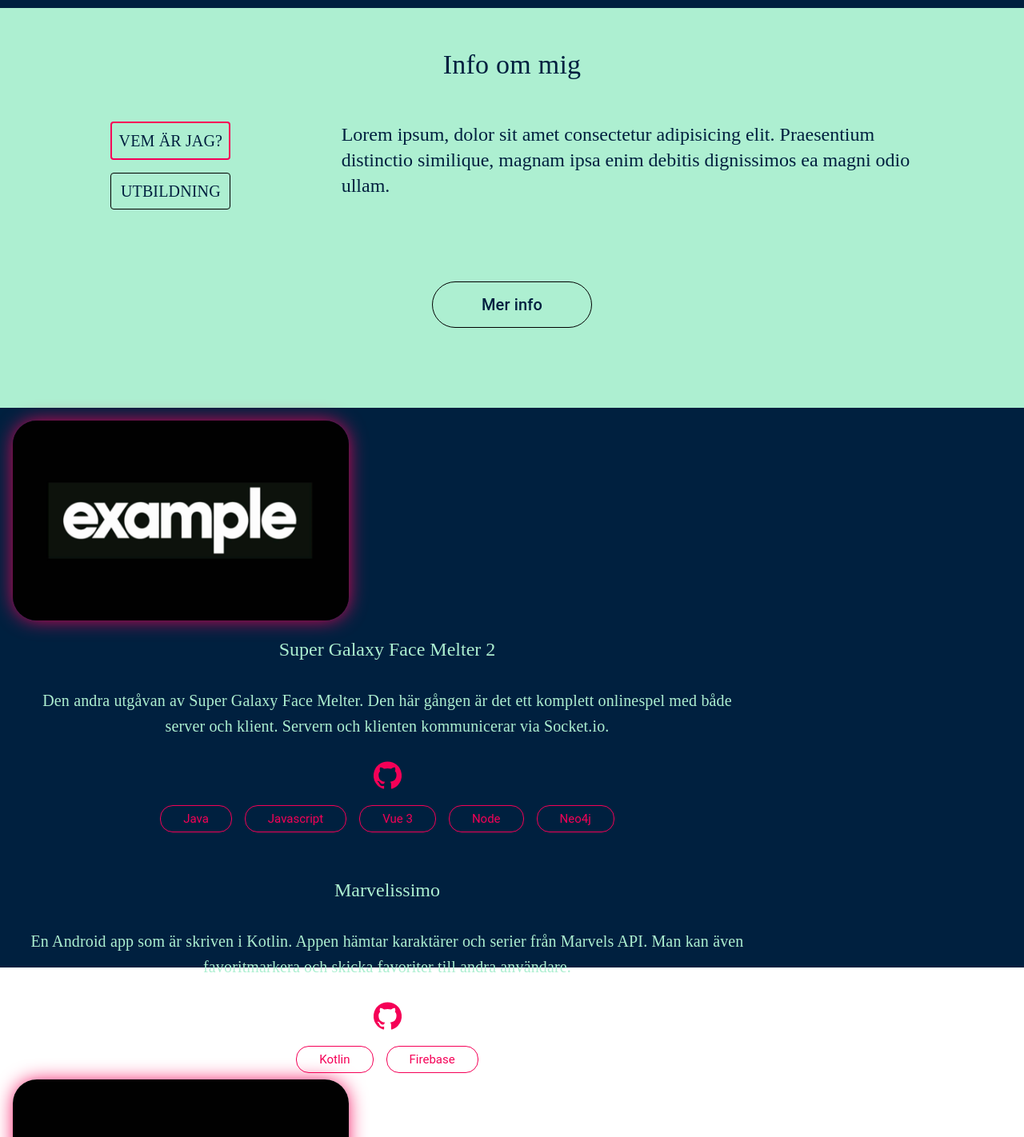
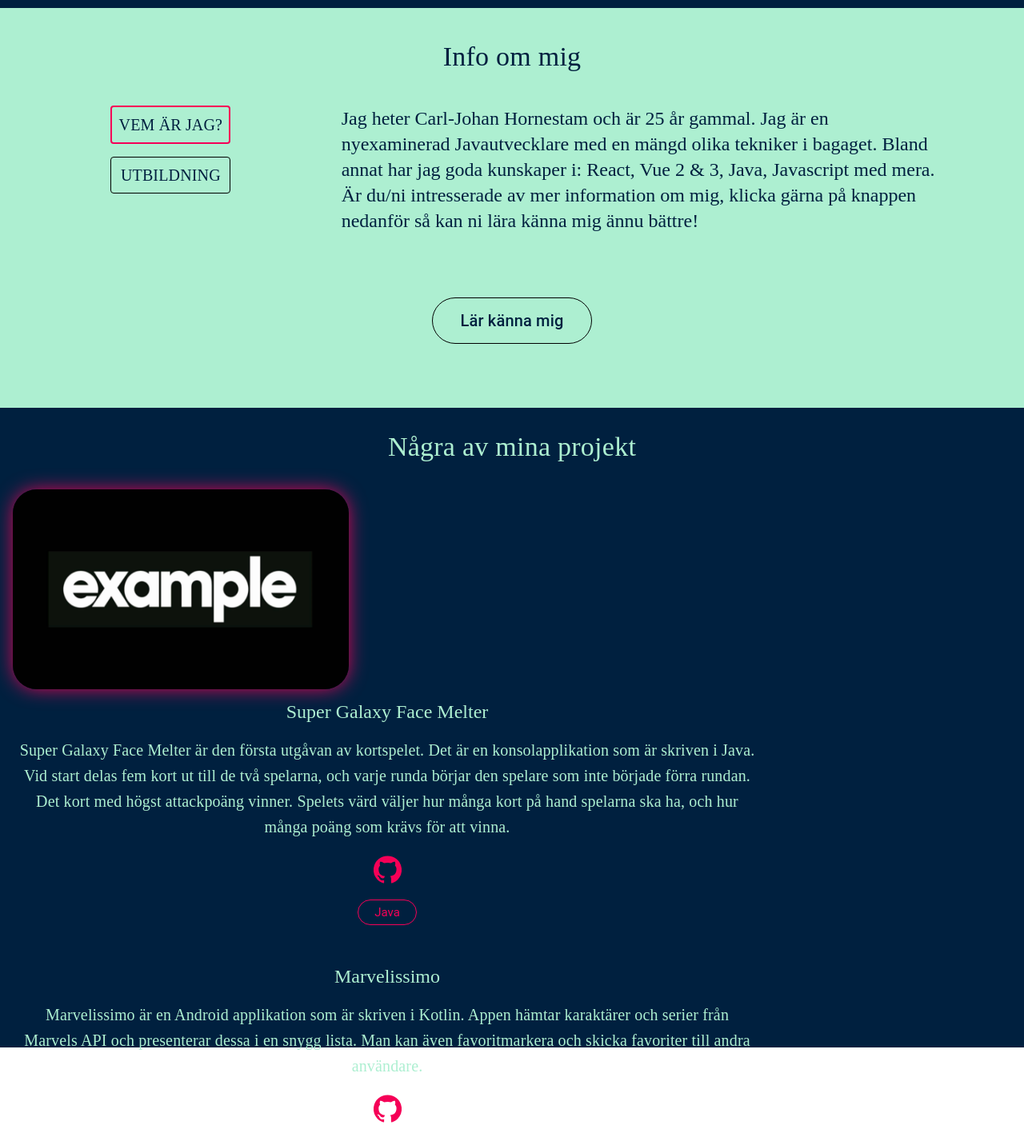
Before and after one commit to Carljohan-hornestam/portfolio-webpage, a React (Create React App) app: page / in a window 1280 px wide. Shown: the part 720-2142 px from the top of the page at 80% size. Built offline with nearby package versions, Linux system fonts and the light colour scheme; a web font is replaced by a local one.

Commit message:
Added proper text, styling fixes

```diff
--- a/src/App.tsx
+++ b/src/App.tsx
@@ -38,7 +38,7 @@
   smallProjectsContainer: {
     // backgroundImage: `url(${bgImage})`,
     background: "#00203FFF",
-    height: 700,
+    height: 800,
   },
 }));
 
--- a/src/components/Projects.tsx
+++ b/src/components/Projects.tsx
@@ -15,12 +15,12 @@
   },
   typography: {
     color: "#ADEFD1FF",
-    padding: theme.spacing(2),
+    padding: theme.spacing(1),
     fontFamily: "Averia",
     textAlign: "center",
   },
   chip: {
-    padding: theme.spacing(2),
+    padding: theme.spacing(1),
     margin: theme.spacing(1),
     fontFamily: "Bebas+Neue",
     fontSize: 15,
@@ -48,7 +48,7 @@
           <Grid
             alignContent="center"
             key={index}
-            style={{ padding: 20 }}
+            // style={{ padding: 20 }}
             container
             item
             xs={12}
--- a/src/components/SmallAbout.tsx
+++ b/src/components/SmallAbout.tsx
@@ -30,7 +30,6 @@
     color: "#00203FFF",
     border: "1px solid black",
     width: 150,
-    marginBottom: theme.spacing(2),
     "&:hover": {
       background: "transparent",
       border: "1px solid #f50057",
@@ -109,15 +108,20 @@
         <Fade bottom>
           {infoState === "info" ? (
             <Typography className={styles.typography} variant="h5">
-              Lorem ipsum, dolor sit amet consectetur adipisicing elit.
-              Praesentium distinctio similique, magnam ipsa enim debitis
-              dignissimos ea magni odio ullam.
+              Jag heter Carl-Johan Hornestam och är 25 år gammal. Jag är en nyexaminerad
+              Javautvecklare med en mängd olika tekniker i bagaget. Bland annat
+              har jag goda kunskaper i: React, Vue 2 & 3, Java, Javascript med
+              mera. Är du/ni intresserade av mer information om mig, klicka
+              gärna på knappen nedanför så kan ni lära känna mig ännu bättre!
             </Typography>
           ) : (
             <Typography className={styles.typography} variant="h5">
-              Lorem ipsum, dolor sit amet consectetur adipisicing elit.
-              Praesentium distinctio similique, magnam ipsa enim debitis
-              dignissimos ea magni odio ullam.
+              Jag har läst utbildningen Javautvecklare på yrkeshögskolan EC
+              Utbildning i Malmö. Där har jag från grunden fått lära mig minst
+              ett tiotal olika programmeringsspråk/tekniker. Några av dessa är
+              Java, HTML & CSS, Javascript, Vue 2 & 3, React, Node, Spring med
+              mera. Ett objektorienterat sätt att programmera på har legat i
+              fokus under de två åren.
             </Typography>
           )}
         </Fade>
@@ -127,7 +131,7 @@
           className={styles.infoLinkButton}
           onClick={() => history.push("/about")}
         >
-          <Typography variant="h6">Mer info</Typography>
+          <Typography variant="h6">Lär känna mig</Typography>
         </IconButton>
       </Grid>
     </>
--- a/src/components/SmallProjects.tsx
+++ b/src/components/SmallProjects.tsx
@@ -25,7 +25,7 @@
   },
   typography: {
     color: "#ADEFD1FF",
-    padding: theme.spacing(2),
+    padding: theme.spacing(1),
     fontFamily: "Averia",
   },
   projectsLinkButton: {
@@ -40,7 +40,7 @@
     },
   },
   chip: {
-    padding: theme.spacing(2),
+    padding: theme.spacing(1),
     margin: theme.spacing(1),
     fontFamily: "Bebas+Neue",
     fontSize: 15,
@@ -65,6 +65,17 @@
 
   return (
     <>
+      <Grid
+        justify="center"
+        style={{ marginTop: 20, marginBottom: 8 }}
+        container
+        item
+        xs={12}
+      >
+        <Typography className={styles.typography} variant="h4">
+          Några av mina projekt
+        </Typography>
+      </Grid>
       {projects.map((project: Project, index: number) => {
         return index < 2 ? (
           <Grid
--- a/src/data2/projects1.js
+++ b/src/data2/projects1.js
@@ -2,41 +2,45 @@
 
 export const projects1 = [
   {
-    "name": "Super Galaxy Face Melter 2",
-    "description": `Den andra utgåvan av Super Galaxy Face Melter. Den här gången är det ett komplett onlinespel med både server och klient.
-     Servern och klienten kommunicerar via Socket.io.`,
-    "githubLink": "https://github.com/BitLord69/SGFM2",
-    "imageSrc": image,
-    "writtenIn": ["Java", "Javascript", "Vue 3", "Node", "Neo4j",]
+    name: "Super Galaxy Face Melter",
+    description: `Super Galaxy Face Melter är den första utgåvan av kortspelet. Det är en konsolapplikation som är skriven i Java.
+       Vid start delas fem kort ut till de två spelarna, och varje runda börjar den spelare som inte började förra rundan. Det kort med högst attackpoäng vinner.
+       Spelets värd väljer hur många kort på hand spelarna ska ha, och hur många poäng som krävs för att vinna.`,
+    githubLink: "https://github.com/nekcoj/SuperGalaxyFaceMelter",
+    imageSrc: image,
+    writtenIn: ["Java"],
   },
   {
-    "name": "Marvelissimo",
-    "description": "En Android app som är skriven i Kotlin. Appen hämtar karaktärer och serier från Marvels API. Man kan även favoritmarkera och skicka favoriter till andra användare.",
-    "githubLink": "https://github.com/BitLord69/Marvelissimo",
-    "imageSrc": image,
-    "writtenIn": ["Kotlin", "Firebase"]
+    name: "Marvelissimo",
+    description:
+      "Marvelissimo är en Android applikation som är skriven i Kotlin. Appen hämtar karaktärer och serier från Marvels API och presenterar dessa i en snygg lista. Man kan även favoritmarkera och skicka favoriter till andra användare.",
+    githubLink: "https://github.com/BitLord69/Marvelissimo",
+    imageSrc: image,
+    writtenIn: ["Kotlin", "Firebase"],
   },
   {
-    "name": "Super Galaxy Face Melter",
-    "description": "Den första utgåvan av Super Galaxy Face Melter kortspelet. Det är ett konsolprogram som är skrivet i Java.",
-    "githubLink": "https://github.com/nekcoj/SuperGalaxyFaceMelter",
-    "imageSrc": image,
-    "writtenIn": [
-      "Java"
-    ]
+    name: "Super Galaxy Face Melter 2",
+    description: `Det här är den andra utgåvan av Super Galaxy Face Melter serien. Den här gången är det ett komplett onlinespel med både server och klient.
+     Servern och klienten kommunicerar via Socket.io. Servern är skriven i Java och frontenden i Vue 3. Applikationen använder Neo4j som databas.
+     Samma spelregler som första utgåvan av spelet.`,
+    githubLink: "https://github.com/BitLord69/SGFM2",
+    imageSrc: image,
+    writtenIn: ["Java", "Javascript", "Vue 3", "Node", "Neo4j"],
   },
-    {
-      "name": "Movieknights",
-      "description": "adomnafanmfijuangagniuwngikwujgnwkujgnwjuhnwökiujhniöwkjhnwjkuhnwö-kijuhnböwujihjnwöjkuihnwöhiuwnöiuwjnwsjuikn<wöuihngwöuhjnb<wöiuhbjn<wöjuikhnwöiujn<ölikujbw<nöiuw<nbö<ikujwhw<pöuhbjwnusnv<iwnhk",
-      "githubLink": "https://github.com/BitLord69/movieknights",
-      "imageSrc": image,
-      "writtenIn": ["Java", "JavaScript", "Vue 3", "Spring", "Neo4j"]
-    },
-    {
-      "name": "SuperCalendar",
-      "description": "adomnafanmfijuangagniuwngikwujgnwkujgnwjuhnwökiujhniöwkjhnwjkuhnwö-kijuhnböwujihjnwöjkuihnwöhiuwnöiuwjnwsjuikn<wöuihngwöuhjnb<wöiuhbjn<wöjuikhnwöiujn<ölikujbw<nöiuw<nbö<ikujwhw<pöuhbjwnusnv<iwnhk",
-      "githubLink": "https://github.com/Carljohan-hornestam/SuperCalendar",
-      "imageSrc": image,
-      "writtenIn": ["JavaScript", "React", "SQLite", "Node"]
-    }
-  ]
+  {
+    name: "Movieknights",
+    description: `Movieknights är en webbapp där backenden är skriven i Java och Spring, och frontenden i Vue 3.
+       Här kan man söka bland flera hundratusentals filmer i vår databas och boka filmkvällar med andra Google-användare direkt i sin Google-kalender.`,
+    githubLink: "https://github.com/BitLord69/movieknights",
+    imageSrc: image,
+    writtenIn: ["Java", "JavaScript", "Vue 3", "Spring", "Neo4j"],
+  },
+  {
+    name: "SuperCalendar",
+    description: `SuperCalendar är en webbapplikation som låter dig boka in evenemang och bjuda in andra användare till dessa. Frontenden är skriven i Javascript och React, och backenden är skriven i Node.js. Databasen som används är SQLite.
+      `,
+    githubLink: "https://github.com/Carljohan-hornestam/SuperCalendar",
+    imageSrc: image,
+    writtenIn: ["JavaScript", "React", "SQLite", "Node"],
+  },
+];
```
